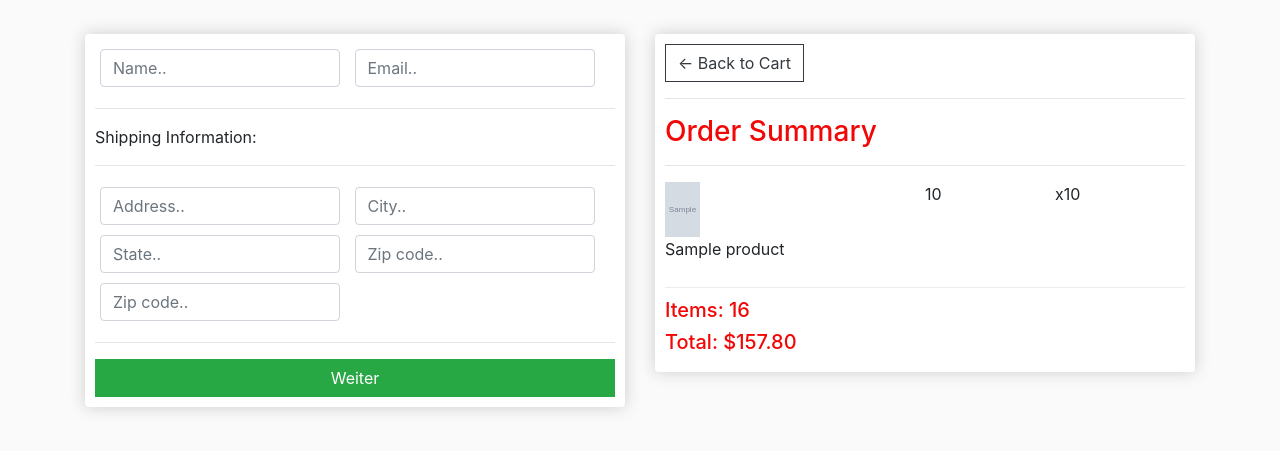
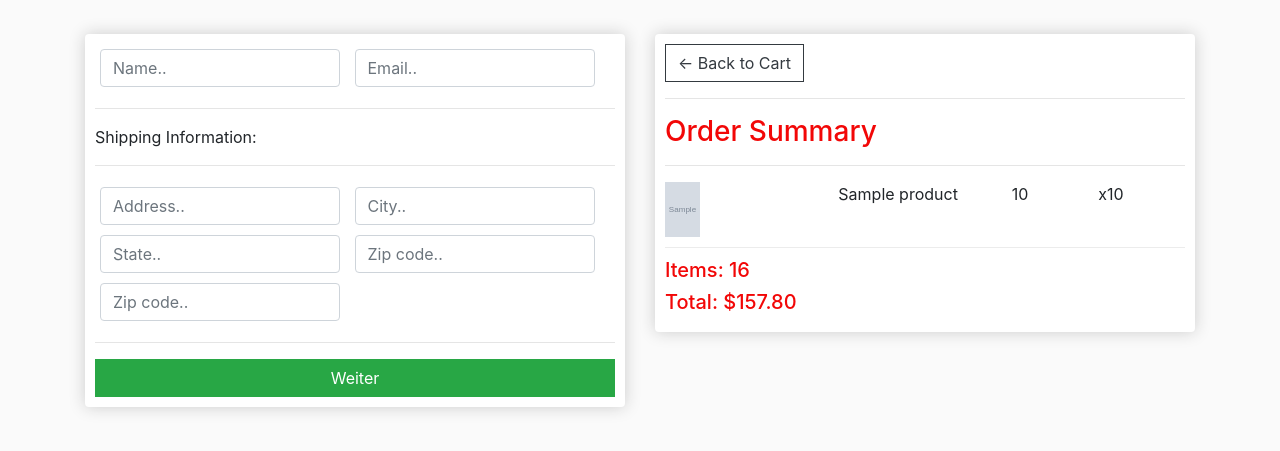
Before and after one commit to Roundabout125/Shop123, a Django app: template store/templates/store/checkout.html in a window 1280 px wide. Shown: the part 57-508 px from the top of the page. Run offline with Django 3.2, Linux system fonts and the light colour scheme; data comes from the database, SQL or seed files in the repository; both versions use the stored data as it was after the commit; tables that the repository leaves empty hold one stand-in row (values such as "Sample post"); the template is opened without the code that fills it: values that come from a table or form of the project are taken from there, most other values are stand-ins (such as "Sample title", 1, 10 or a date in 2020); grey boxes marked "Sample" are stand-in pictures; some libraries are stand-ins or nearby versions.

Commit message:
migration try

```diff
--- a/store/templates/store/checkout.html
+++ b/store/templates/store/checkout.html
@@ -57,7 +57,7 @@
 
                 {%  for item in items %}
 				<div class="cart-row">
-					<div style="flex:2"><img class="row-image" src="{{ item.product.imageURL }}" style="width:35px;height:55px;></div>
+					<div style="flex:2"><img class="row-image" src="{{ item.product.imageURL }}" style="width:35px;height:55px";></div>
 					<div style="flex:2"><p>{{ item.product.name }}</p></div>
 					<div style="flex:1"><p>{{ item.product.price }}</p></div>
 					<div style="flex:1"><p>x{{ item.quantity }}</p></div>
```
Also changed, not shown: db.sqlite3, store/migrations/0001_initial.py (deleted), store/migrations/0002_product_image.py (deleted).
